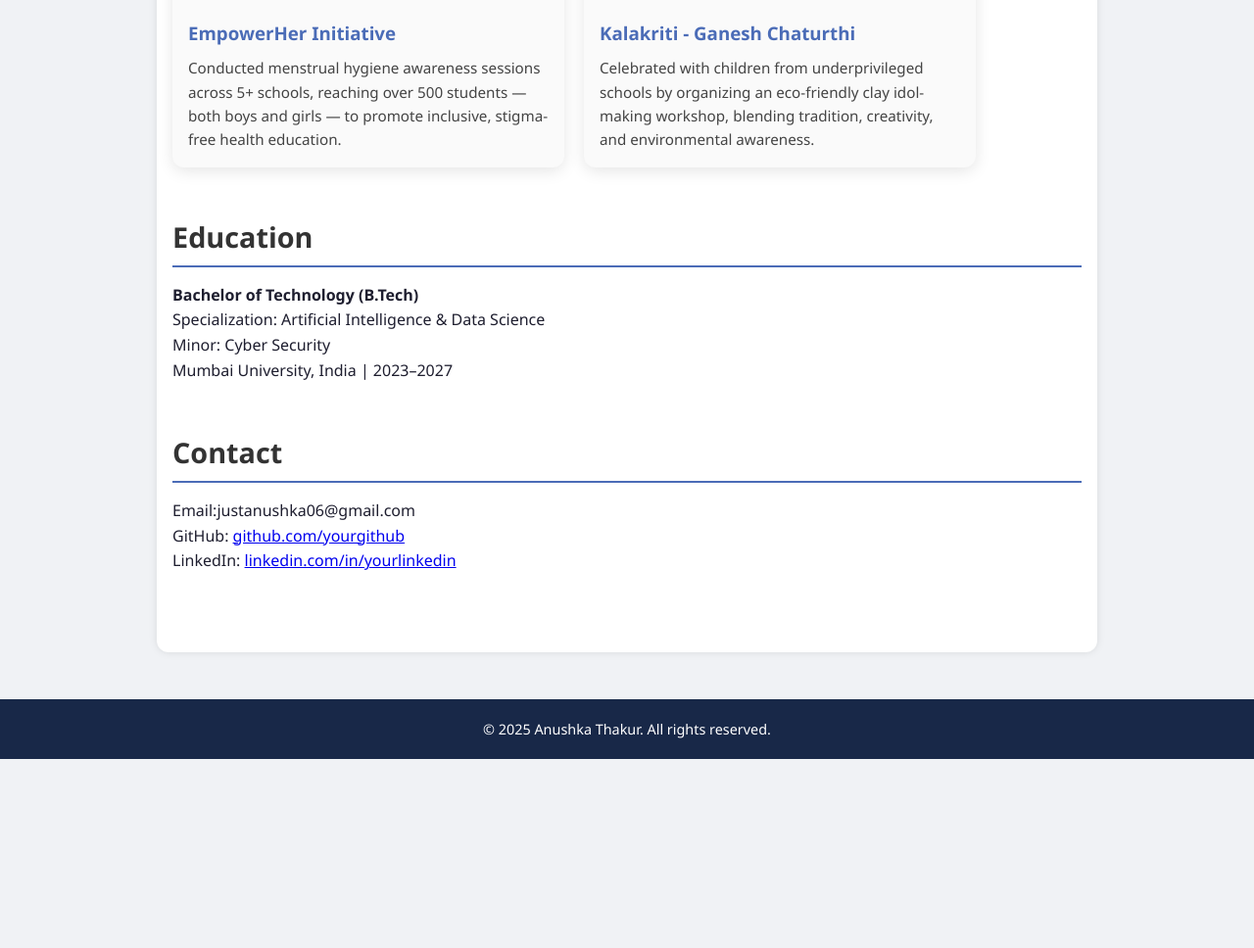
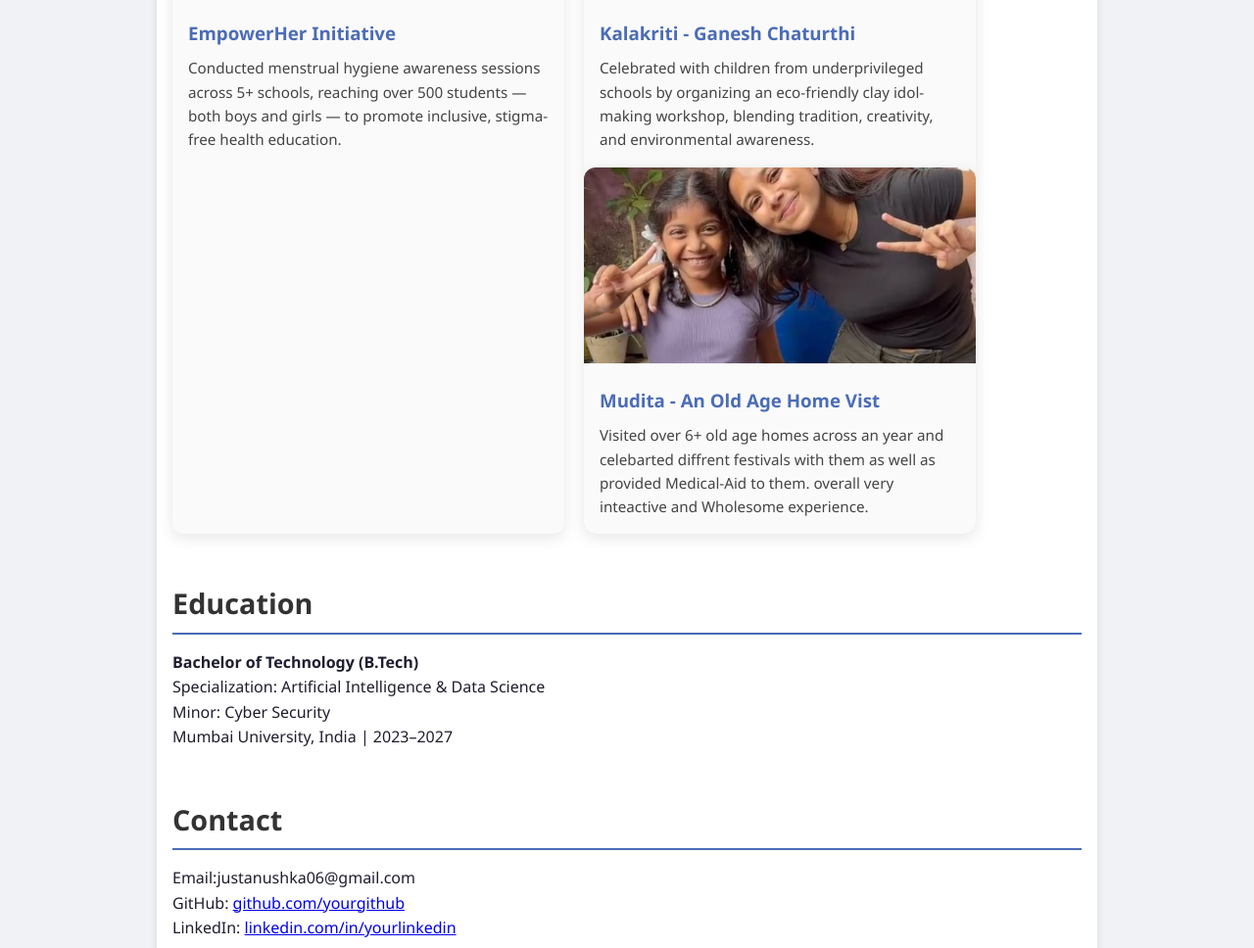
Before and after one commit to anu5hkaa/-anushka-.github.io, a plain HTML site: page index.html in a window 1280 px wide. Shown: the part 968-1936 px from the top of the page at 98% size. Before the commit the page ends 1743 px from the top, so only its background shows below. Drawn offline with Linux system fonts and the light colour scheme.

Commit message:
Update index.html

```diff
--- a/index.html
+++ b/index.html
@@ -64,6 +64,15 @@
               Celebrated with children from underprivileged schools by organizing an eco-friendly clay idol-making workshop, blending tradition, creativity, and environmental awareness.
             </p>
           </div>
+           <div class="card">
+          <img src="empwoerher2.jpg" alt="Kalakriti Festival" />
+          <div class="card-content">
+            <h3>Mudita - An Old Age Home Vist</h3>
+            <p>
+             Visited over 6+ old age homes across an year and celebarted diffrent festivals with them as well as provided Medical-Aid to them.
+              overall very inteactive and Wholesome experience.
+            </p>
+          </div>
         </div>
       </div>
     </section>
```
